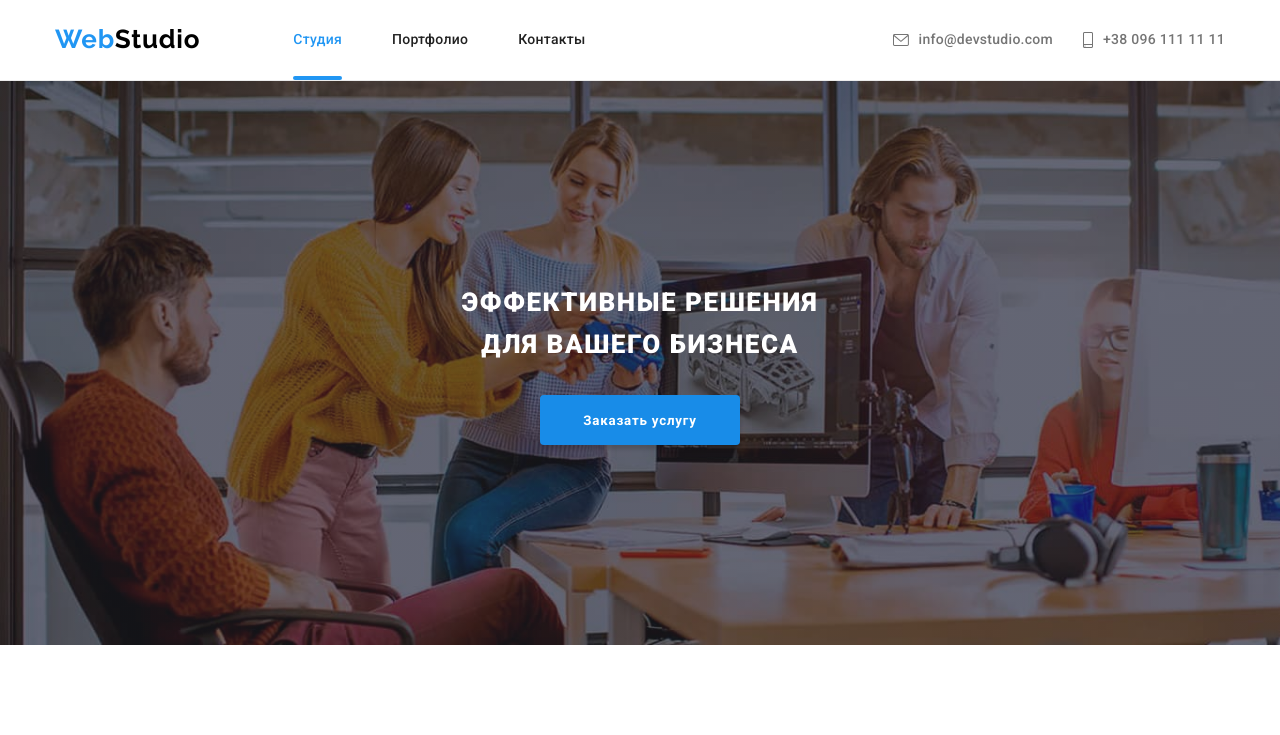
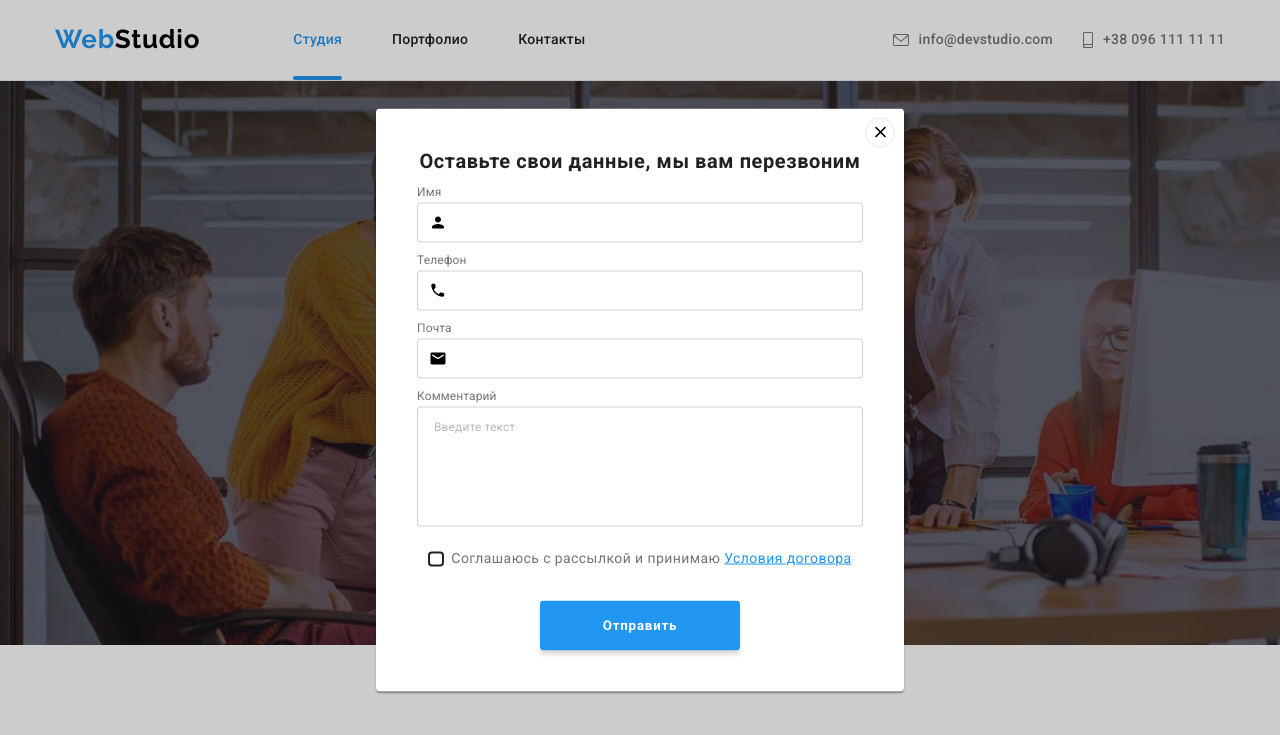
Before and after one commit to IvannaKhomik/goit-markup-hw-08, a plain HTML site: page index.html in a window 1280 px wide. Both pictures are taken after a click on the button "Заказать услугу". Shown: the top 735 px of the page. Drawn offline with Linux system fonts and the light colour scheme.

Commit message:
Modal-menu adaptive

```diff
--- a/index.html
+++ b/index.html
@@ -526,7 +526,7 @@
 
     <!-- Modal Box -->
 
-    <!-- <div class="backdrop backdrop--hidden" data-modal>
+    <div class="backdrop backdrop--hidden" data-modal>
       <div class="modal">
         <button type="button" class="modal-close" data-modal-close>
           <svg class="modal-close__icon" width="18" height="18">
@@ -585,7 +585,7 @@
           <button class="btn modal-form__btn btn--main" type="submit">Отправить</button>
         </form>
       </div>
-    </div> -->
+    </div>
 
     <script src="./js/modal.js"></script>
     <script src="./js/mobile-menu.js"></script>
--- a/sass/components/_backdrop.scss
+++ b/sass/components/_backdrop.scss
@@ -2,9 +2,13 @@
   position: fixed;
   top: 0;
   left: 0;
+  padding-top: 93px;
+  padding-left: 15px;
+  padding-right: 15px;
   width: 100vw;
   height: 100vh;
   background-color: rgba(0, 0, 0, 0.2);
+  overflow-y: scroll;
 
   transition: opacity 500ms ease-in-out, visibility 500ms ease-in-out;
 
@@ -13,4 +17,8 @@
     pointer-events: none;
     visibility: hidden;
   }
+
+  @media screen and (min-width: 481px) {
+    padding: 0;
+  }
 }
--- a/sass/components/_modal-form.scss
+++ b/sass/components/_modal-form.scss
@@ -1,11 +1,6 @@
 .modal {
-  position: absolute;
-  top: 50%;
-  left: 50%;
-  transform: translate(-50%, -50%);
   padding: 40px;
-
-  width: 528px;
+  position: relative;
   min-height: 581px;
 
   background: $title-color;
@@ -14,8 +9,20 @@
   @include bordered(transparent);
   transition: transform 500ms $timing-function;
 
-  .backdrop--hidden & {
-    transform: translate(-50%, -50%) perspective(400px) rotateY(-90deg);
+  @media screen and (min-width: 480px) {
+    width: 450px;
+    position: absolute;
+    top: 50%;
+    left: 50%;
+    transform: translate(-50%, -50%);
+
+    .backdrop--hidden & {
+      transform: translate(-50%, -50%) perspective(400px) rotateY(-90deg);
+    }
+  }
+
+  @media screen and (min-width: 1200px) {
+    width: 528px;
   }
 }
 
@@ -31,8 +38,12 @@
   display: block;
   margin-bottom: 12px;
 
-  @include font(20px, null, 1.15, 0.03em);
+  @include font(20px, 700, 1.5, 0.03em);
   text-align: center;
+
+  @media screen and (min-width: 1200px) {
+    line-height: 1.15;
+  }
 }
 
 .form-field {
@@ -140,8 +151,11 @@
 }
 
 .checkbox__label {
-  @include font(14px, null, 1.7, 0.03em);
+  @include font(12px, null, 1.17, 0.03em);
   color: $secondary-text-color;
+  @media screen and (min-width: 1200px) {
+    @include font(14px, null, 1.7, 0.03em);
+  }
 }
 
 .checkbox__link {
--- a/sass/layout/_header.scss
+++ b/sass/layout/_header.scss
@@ -14,7 +14,6 @@
   justify-content: space-between;
   align-items: center;
 }
-
 // BUTTON-MOBILE
 
 .menu-open-btn {
@@ -25,7 +24,6 @@
 .close-icon {
   fill: $primary-text-color;
 }
-
 // NAVIGATION
 
 .header-nav__logo {
```
Also changed, not shown: css/main.css, css/main.min.css, 2 other files.
